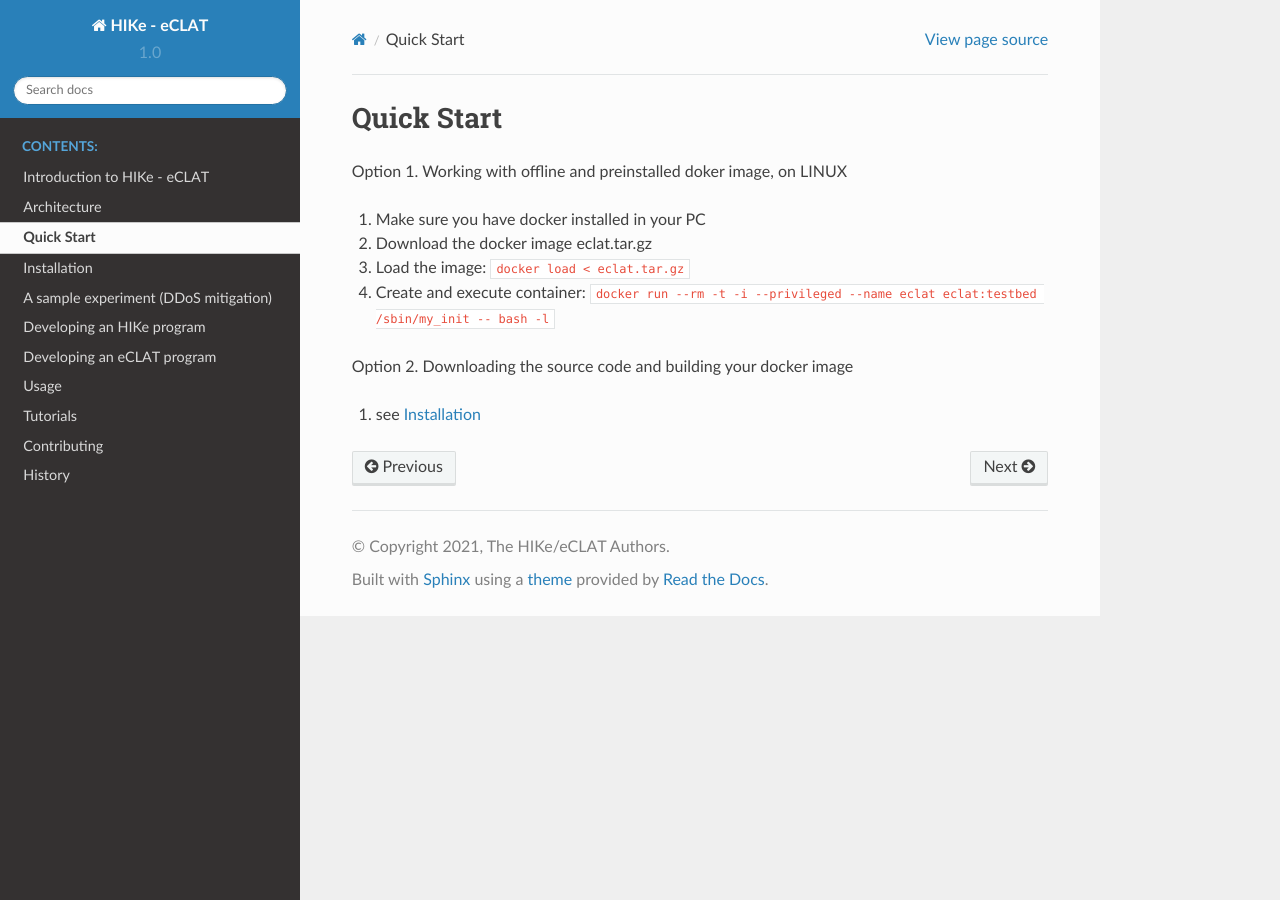
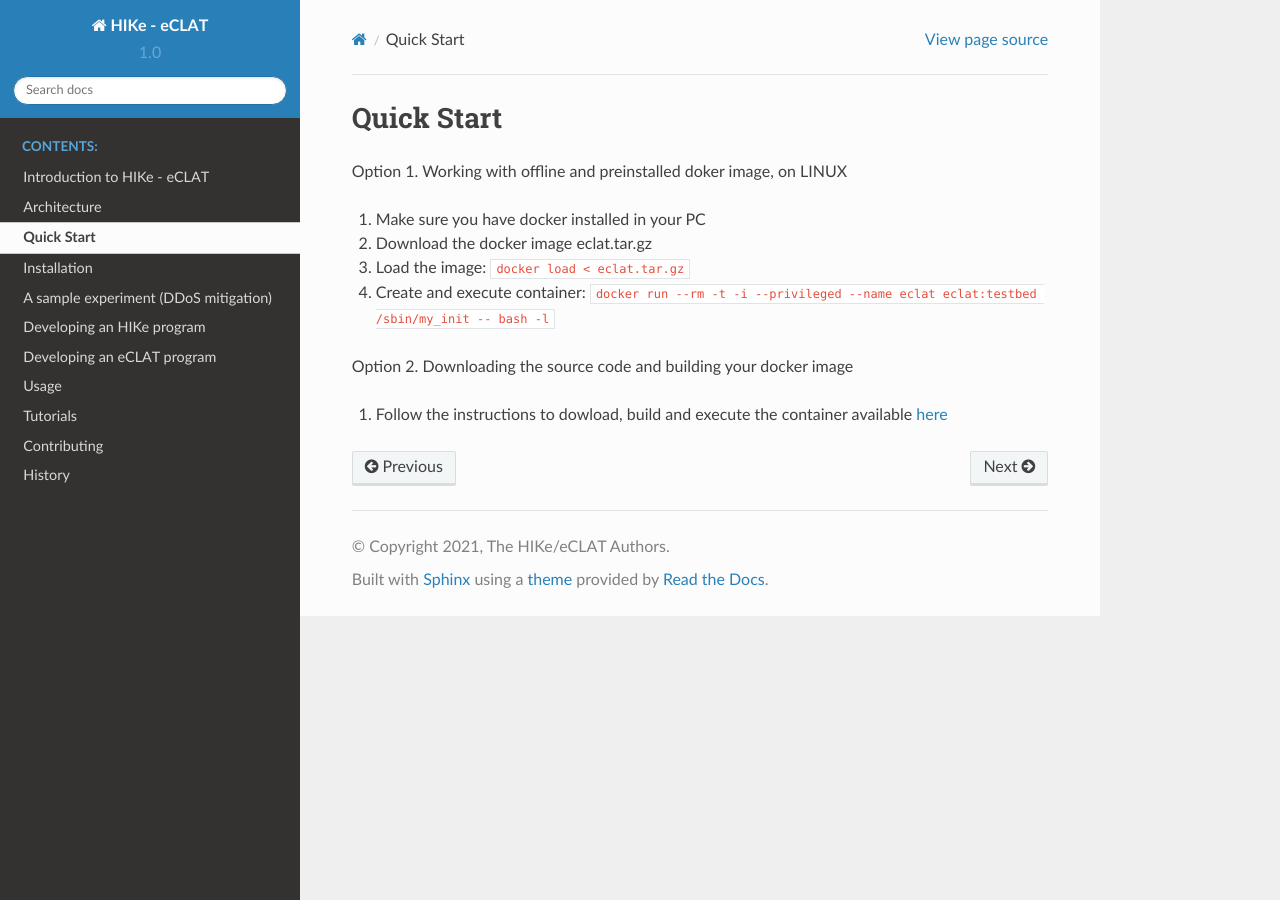
Before and after one commit to hike-eclat/docs, a Sphinx documentation site: the page built from docs/quickstart.rst, in a window 1280 px wide. Built offline with Sphinx 7.4.7 and the Read the Docs theme 2.0.0, drawn with Linux system fonts in a browser that asks for light colours; pages that are not in the unit, such as notebooks, are missing from menus.

Commit message:
Update quickstart.rst

```diff
--- a/docs/quickstart.rst
+++ b/docs/quickstart.rst
@@ -10,4 +10,4 @@ Option 1. Working with offline and preinstalled doker image, on LINUX
 
 Option 2. Downloading the source code and building your docker image
 
-#. see :doc:`installation`
+#. Follow the instructions to dowload, build and execute the container available :doc:`here<installation>`
```
